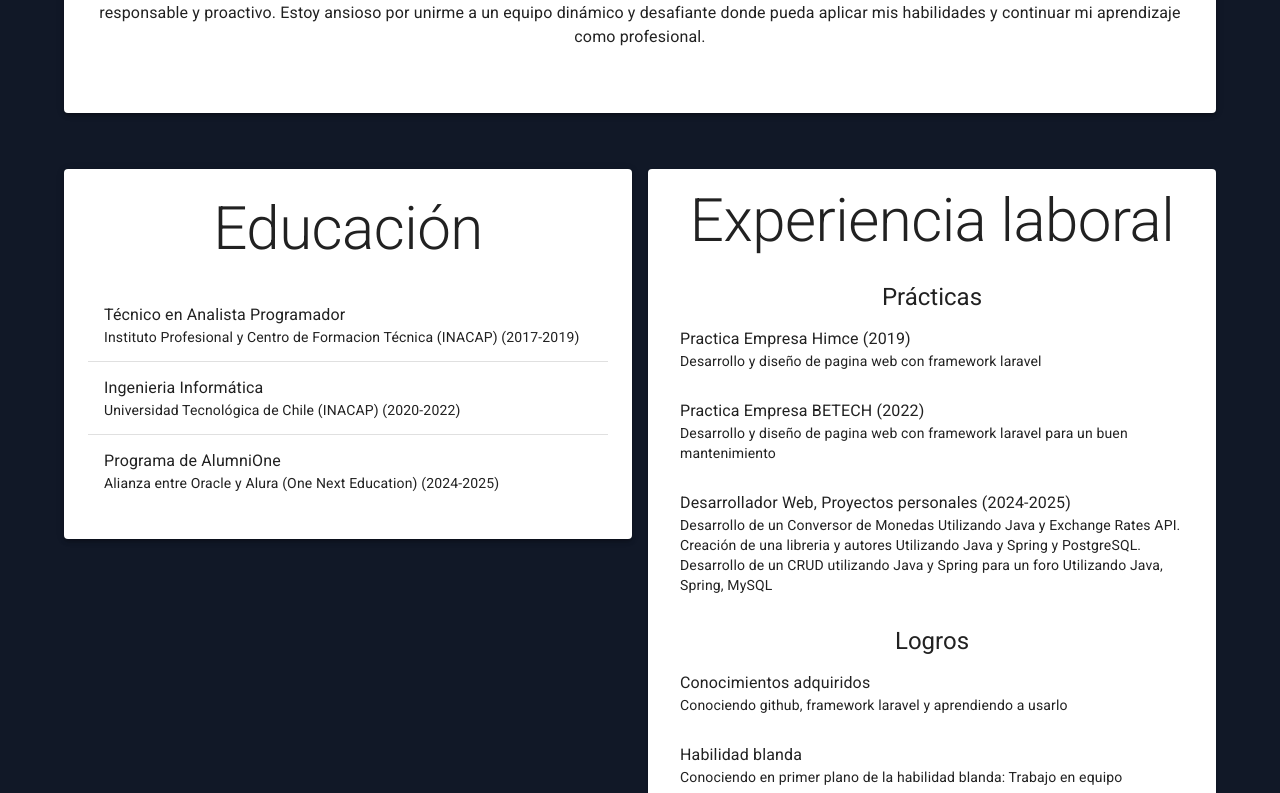
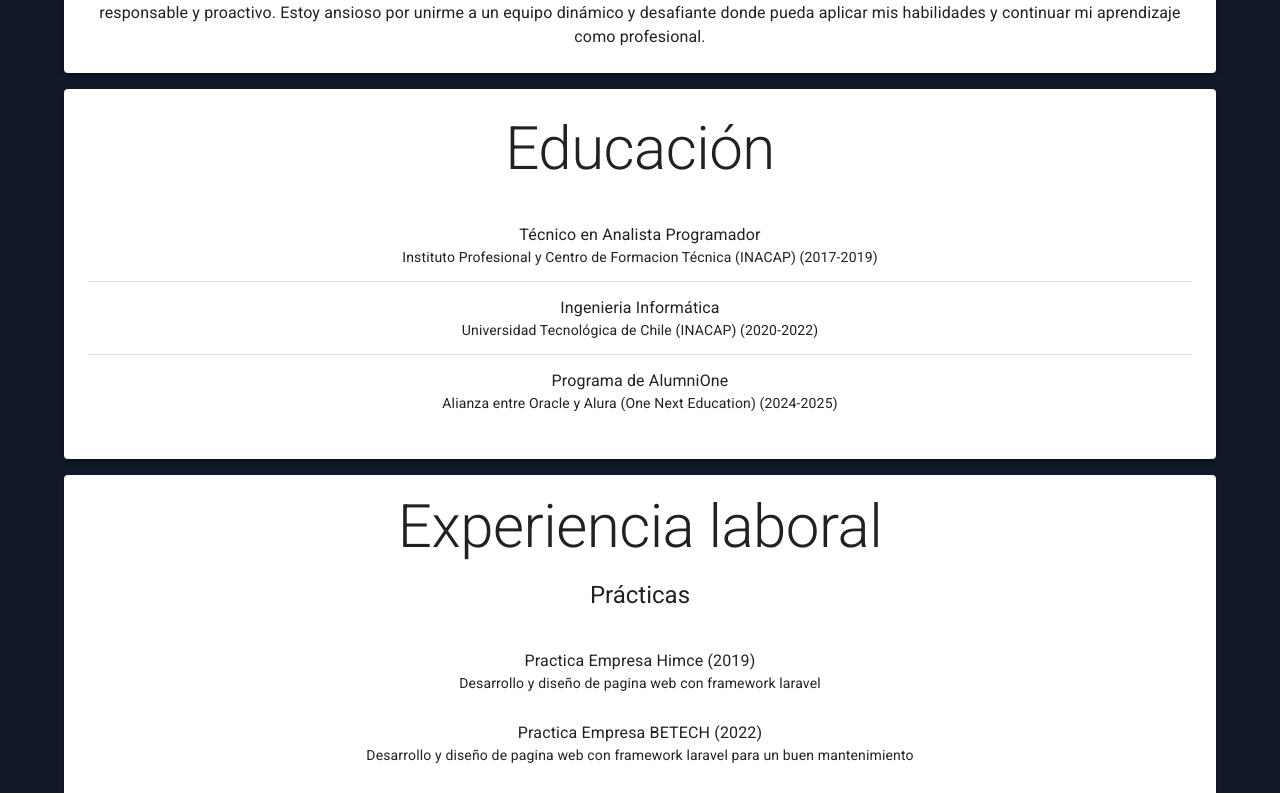
Before and after one commit to blackgoku-97/portafolio, a React (Vite) app: page /curriculum in a window 1280 px wide. Shown: the part 247-1040 px from the top of the page. Built offline with nearby package versions, Linux system fonts and the light colour scheme.

Commit message:
Estructurado

```diff
--- a/src/components/curriculum/Curriculum.jsx
+++ b/src/components/curriculum/Curriculum.jsx
@@ -1,14 +1,14 @@
-import { Container, Grid } from "@mui/material";
+import { Container, Stack } from "@mui/material";
 import { Descripcion, Educacion, Experiencia } from "./components";
 
 export const Curriculum = () => {
   return (
     <Container maxWidth="lg" sx={{ mt: 5 }}>
-      <Grid container spacing={2}>
+      <Stack spacing={2}>
         <Descripcion />
         <Educacion />
         <Experiencia />
-      </Grid>
+      </Stack>
     </Container>
   );
 };
--- a/src/components/curriculum/components/Descripcion.jsx
+++ b/src/components/curriculum/components/Descripcion.jsx
@@ -1,20 +1,16 @@
-import { Grid, Typography, Paper } from '@mui/material';
+import { Typography, Paper, Stack } from '@mui/material';
 
 export const Descripcion = () => {
   return (
-        <Grid item xs={12}>
     <Paper elevation={3} sx={{ p: 3, mb: 5 }}>
-            <Typography variant="h3" align="center" sx={{ mb: 2 }}>
+      <Stack spacing={2}>
+        <Typography variant="h3" align="center">
           Desarrollador Web Junior: Apasionado por la tecnología y el diseño
         </Typography>
-            <Typography variant="body1" align="center" sx={{ mb: 5 }}>
-              Desarrollador Web Junior apasionado por el desarrollo web. Con una
-              sólida formación en ingeniería informática, me caracterizo por ser
-              organizado, responsable y proactivo. Estoy ansioso por unirme a un
-              equipo dinámico y desafiante donde pueda aplicar mis habilidades y
-              continuar mi aprendizaje como profesional.
+        <Typography variant="body1" align="center" sx={{ mb: 3 }}>
+          Desarrollador Web Junior apasionado por el desarrollo web. Con una sólida formación en ingeniería informática, me caracterizo por ser organizado, responsable y proactivo. Estoy ansioso por unirme a un equipo dinámico y desafiante donde pueda aplicar mis habilidades y continuar mi aprendizaje como profesional.
         </Typography>
+      </Stack>
     </Paper>
-        </Grid>
-    )
-}
+  );
+};
--- a/src/components/curriculum/components/Educacion.jsx
+++ b/src/components/curriculum/components/Educacion.jsx
@@ -1,66 +1,38 @@
-import {
-  Divider,
-  Grid,
-  List,
-  ListItem,
-  ListItemText,
-  Typography,
-  Paper,
-} from "@mui/material";
+import { Divider, Stack, List, ListItem, ListItemText, Typography, Paper } from "@mui/material";
 
 export const Educacion = () => {
   return (
-    <Grid size={{ xs: 12, md: 6 }}>
     <Paper elevation={3} sx={{ p: 3, mb: 5 }}>
-        <Typography variant="h2" align="center" sx={{ mb: 2 }}>
+      <Stack spacing={2}>
+        <Typography variant="h2" align="center">
           Educación
         </Typography>
-
         <List>
           <ListItem>
-            <ListItemText
-              primary="Técnico en Analista Programador"
-              secondary={
-                <Typography
-                  variant="body2"
-                  sx={{ fontSize: "14px", opacity: 1 }}
-                >
-                  Instituto Profesional y Centro de Formacion Técnica (INACAP)
-                  (2017-2019)
+            <ListItemText align="center" primary="Técnico en Analista Programador" secondary={
+              <Typography variant="body2" sx={{ fontSize: "14px", opacity: 1 }}>
+                Instituto Profesional y Centro de Formacion Técnica (INACAP) (2017-2019)
               </Typography>
-              }
-            />
+            } />
           </ListItem>
           <Divider />
           <ListItem>
-            <ListItemText
-              primary="Ingenieria Informática"
-              secondary={
-                <Typography
-                  variant="body2"
-                  sx={{ fontSize: "14px", opacity: 1 }}
-                >
+            <ListItemText align="center" primary="Ingenieria Informática" secondary={
+              <Typography variant="body2" sx={{ fontSize: "14px", opacity: 1 }}>
                 Universidad Tecnológica de Chile (INACAP) (2020-2022)
               </Typography>
-              }
-            />
+            } />
           </ListItem>
           <Divider />
           <ListItem>
-            <ListItemText
-              primary="Programa de AlumniOne"
-              secondary={
-                <Typography
-                  variant="body2"
-                  sx={{ fontSize: "14px", opacity: 1 }}
-                >
+            <ListItemText align="center" primary="Programa de AlumniOne" secondary={
+              <Typography variant="body2" sx={{ fontSize: "14px", opacity: 1 }}>
                 Alianza entre Oracle y Alura (One Next Education) (2024-2025)
               </Typography>
-              }
-            />
+            } />
           </ListItem>
         </List>
+      </Stack>
     </Paper>
-    </Grid>
   );
 };
--- a/src/components/curriculum/components/Experiencia.jsx
+++ b/src/components/curriculum/components/Experiencia.jsx
@@ -1,97 +1,58 @@
-import {
-  Grid,
-  List,
-  ListItem,
-  ListItemText,
-  Typography,
-  Paper,
-} from '@mui/material';
+import { Stack, List, ListItem, ListItemText, Typography, Paper } from '@mui/material';
 
 export const Experiencia = () => {
   return (
-    <Grid size={{ xs: 12, md: 6 }}>
     <Paper sx={{ p: 2, mb: 2 }}>
-        <Typography variant="h2" align="center" sx={{ mb: 2 }}>
+      <Stack spacing={2}>
+        <Typography variant="h2" align="center">
           Experiencia laboral
         </Typography>
+        <Typography variant="h5" align='center'>Prácticas</Typography>
         <List>
-          <Typography variant="h5" align='center'>Prácticas</Typography>
           <ListItem>
-            <ListItemText
-              primary="Practica Empresa Himce (2019)"
-              secondary={
-                <Typography
-                  variant="body2"
-                  sx={{ fontSize: '14px', opacity: 1 }}
-                >
+            <ListItemText align="center" primary="Practica Empresa Himce (2019)" secondary={
+              <Typography variant="body2" sx={{ fontSize: '14px', opacity: 1 }}>
                 Desarrollo y diseño de pagina web con framework laravel
               </Typography>
-              }
-            />
+            } />
           </ListItem>
           <ListItem>
-            <ListItemText
-              primary="Practica Empresa BETECH (2022)"
-              secondary={
-                <Typography
-                  variant="body2"
-                  sx={{ fontSize: '14px', opacity: 1 }}
-                >
-                  Desarrollo y diseño de pagina web con framework laravel para
-                  un buen mantenimiento
+            <ListItemText align="center" primary="Practica Empresa BETECH (2022)" secondary={
+              <Typography variant="body2" sx={{ fontSize: '14px', opacity: 1 }}>
+                Desarrollo y diseño de pagina web con framework laravel para un buen mantenimiento
               </Typography>
-              }
-            />
+            } />
           </ListItem>
           <ListItem>
-            <ListItemText
-              primary="Desarrollador Web, Proyectos personales (2024-2025)"
-              secondary={
-                <Typography
-                  variant="body2"
-                  sx={{ fontSize: '14px', opacity: 1 }}
-                >
-                  Desarrollo de un Conversor de Monedas Utilizando Java y Exchange
-                  Rates API. <p></p> Creación de una libreria y autores
-                  Utilizando Java y Spring y PostgreSQL. <p></p> Desarrollo de
-                  un CRUD utilizando Java y Spring para un foro Utilizando Java,
-                  Spring, MySQL
+            <ListItemText align="center" primary="Desarrollador Web, Proyectos de AlumniOne (2024-2025)" secondary={
+              <Typography variant="body2" sx={{ fontSize: '14px', opacity: 1 }}>
+                Desarrollo de un Conversor de Monedas Utilizando Java y Exchange Rates API.
+                <p></p>
+                Creación de una libreria y autores Utilizando Java y Spring y PostgreSQL.
+                <p></p>
+                Desarrollo de un CRUD utilizando Java y Spring para un foro Utilizando Java, Spring, MySQL
               </Typography>
-              }
-            />
+            } />
           </ListItem>
         </List>
+        <Typography variant="h5" align='center'>Logros</Typography>
         <List>
-          <Typography variant="h5" align='center'>Logros</Typography>
           <ListItem>
-            <ListItemText
-              primary="Conocimientos adquiridos"
-              secondary={
-                <Typography
-                  variant="body2"
-                  sx={{ fontSize: '14px', opacity: 1 }}
-                >
+            <ListItemText align="center" primary="Conocimientos adquiridos" secondary={
+              <Typography variant="body2" sx={{ fontSize: '14px', opacity: 1 }}>
                 Conociendo github, framework laravel y aprendiendo a usarlo
               </Typography>
-              }
-            />
+            } />
           </ListItem>
           <ListItem>
-            <ListItemText
-              primary="Habilidad blanda"
-              secondary={
-                <Typography
-                  variant="body2"
-                  sx={{ fontSize: '14px', opacity: 1 }}
-                >
-                  Conociendo en primer plano de la habilidad blanda: Trabajo en
-                  equipo
+            <ListItemText align="center" primary="Habilidad blanda" secondary={
+              <Typography variant="body2" sx={{ fontSize: '14px', opacity: 1 }}>
+                Conociendo en primer plano de la habilidad blanda: Trabajo en equipo
               </Typography>
-              }
-            />
+            } />
           </ListItem>
         </List>
+      </Stack>
     </Paper>
-    </Grid>
   );
 };
```
Lines whose indentation alone changed are shown as unchanged.
